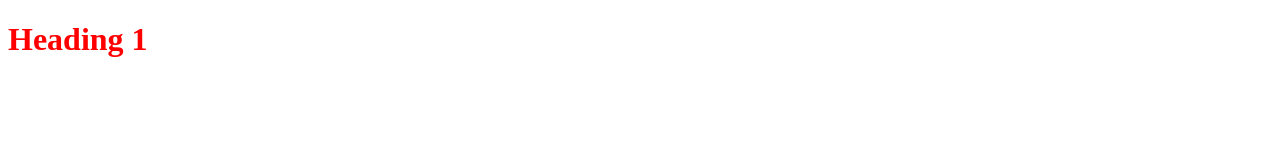
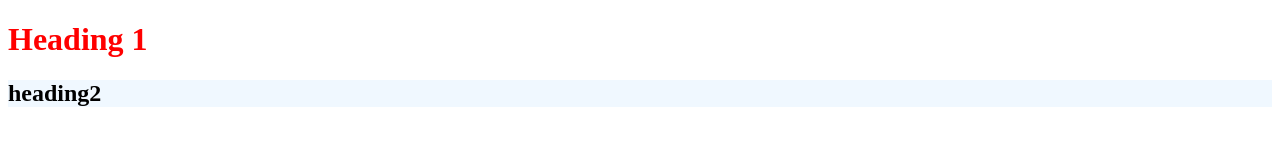
Before and after one commit to Jayanthreddy663/new_repo, a plain HTML site: page index.html in a window 1280 px wide. Drawn offline with Linux system fonts and the light colour scheme.

Commit message:
created heading 2

```diff
--- a/index.html
+++ b/index.html
@@ -9,5 +9,6 @@
 </head>
 <body>
     <h1>Heading 1</h1>
+    <h2>heading2</h2>
 </body>
 </html>
--- a/styles.css
+++ b/styles.css
@@ -1,3 +1,7 @@
 h1{
     color: red;
 }
+
+h2 {
+    background-color: aliceblue;
+}
```
